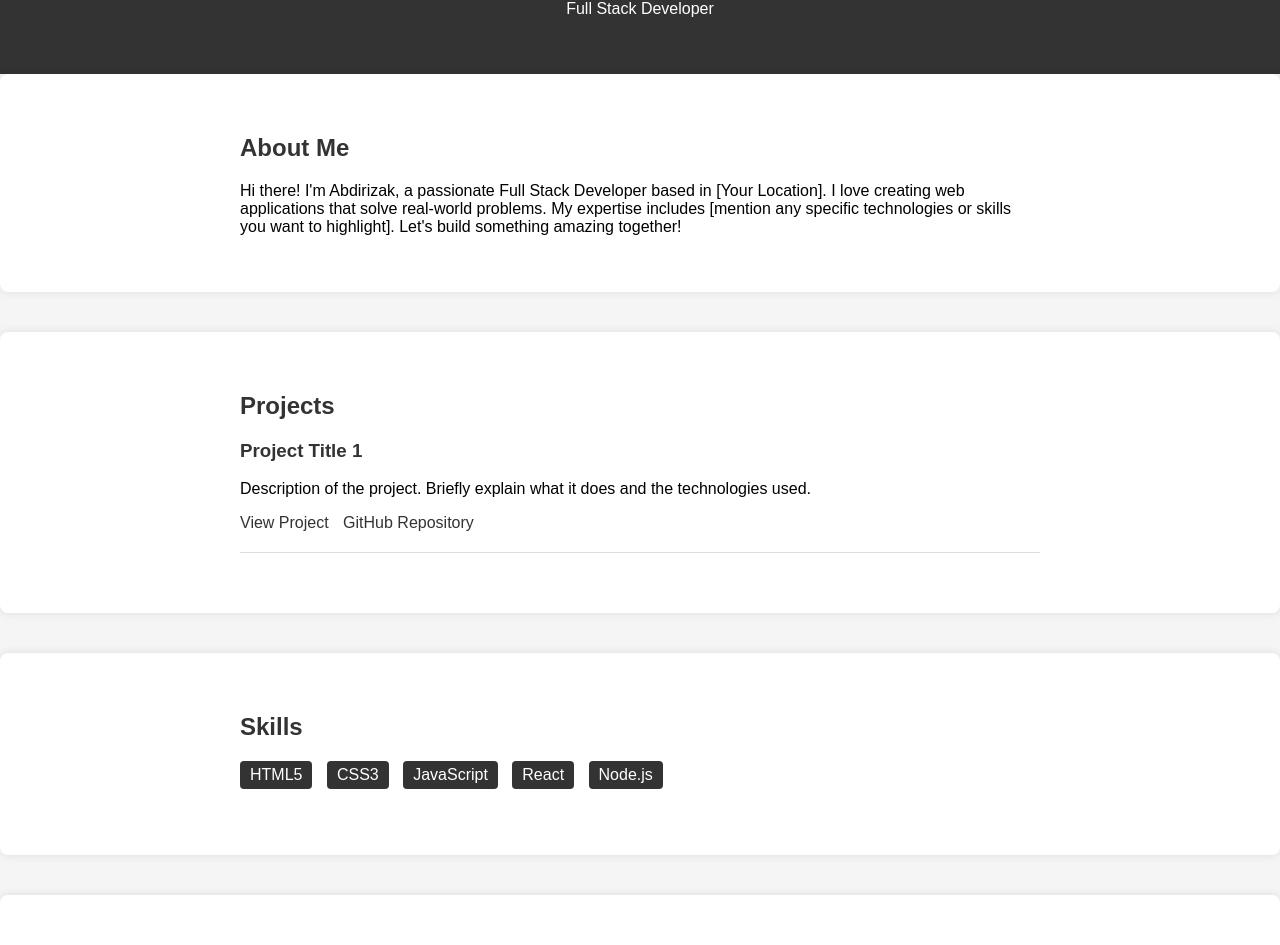
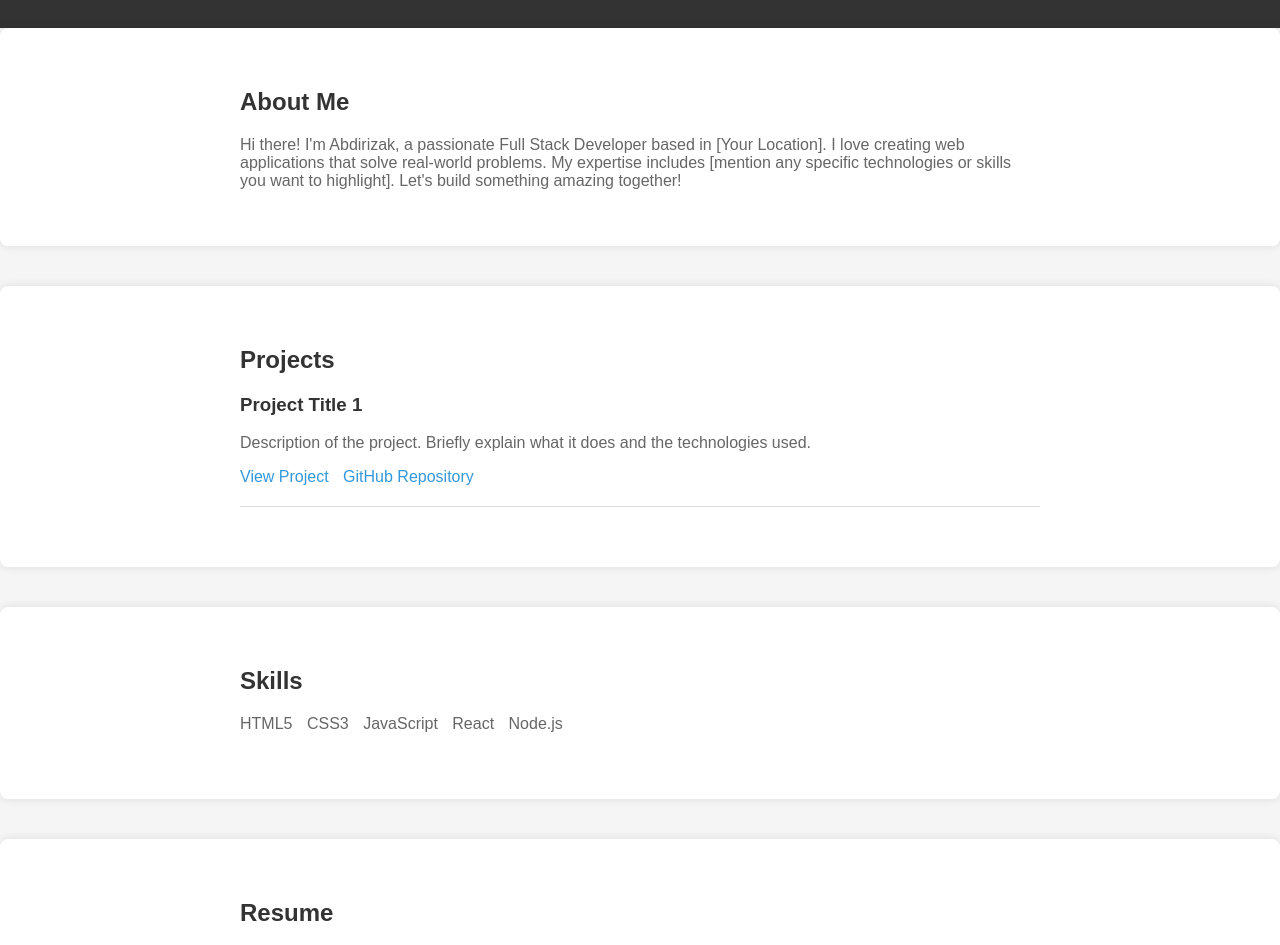
Before and after one commit to Abdirizak0/SimpleCrafts-by-Abdirizak, a plain HTML site: page index.html in a window 1280 px wide. Shown: the part 120-1065 px from the top of the page. Drawn offline with Linux system fonts and the light colour scheme; files that its build step writes are made by us from their sources.

Commit message:
Add styles to portfolio sections

```diff
--- a/css/style.css
+++ b/css/style.css
@@ -18,6 +18,15 @@ header {
     padding: 20px;
 }
 
+header h1 {
+    margin: 0;
+}
+
+header p {
+    margin: 10px 0 0;
+    font-size: 18px;
+}
+
 section {
     background-color: #fff;
     box-shadow: 0 0 10px rgba(0, 0, 0, 0.1);
@@ -31,14 +40,12 @@ h2 {
     color: #333;
 }
 
-.project {
-    border-bottom: 1px solid #ddd;
-    margin-bottom: 20px;
-    padding-bottom: 20px;
-}
-
-.project h3 {
-    color: #333;
+#about p,
+#skills ul li,
+#resume p,
+#contact p {
+    color: #666;
+    font-size: 16px;
 }
 
 ul {
@@ -50,20 +57,54 @@ ul li {
     display: inline-block;
     margin-right: 10px;
     margin-bottom: 10px;
-    background-color: #333;
-    color: #fff;
-    padding: 5px 10px;
     border-radius: 4px;
 }
 
-a {
+ul li a {
+    color: #3498db;
+    text-decoration: none;
+}
+
+ul li a:hover {
+    text-decoration: underline;
+}
+
+.project {
+    border-bottom: 1px solid #ddd;
+    margin-bottom: 20px;
+    padding-bottom: 20px;
+}
+
+.project h3,
+#about h2,
+#projects h2,
+#skills h2,
+#resume h2,
+#contact h2 {
     color: #333;
+}
+
+.project p,
+#about p,
+#projects p,
+#resume p,
+#contact p {
+    color: #666;
+    font-size: 16px;
+}
+
+.project a,
+#resume a,
+#contact a {
+    color: #3498db;
     text-decoration: none;
     margin-right: 10px;
     display: inline-block;
 }
 
-a:hover {
+.project a:hover,
+#resume a:hover,
+#contact a:hover {
     text-decoration: underline;
     color: #000;
 }
```
